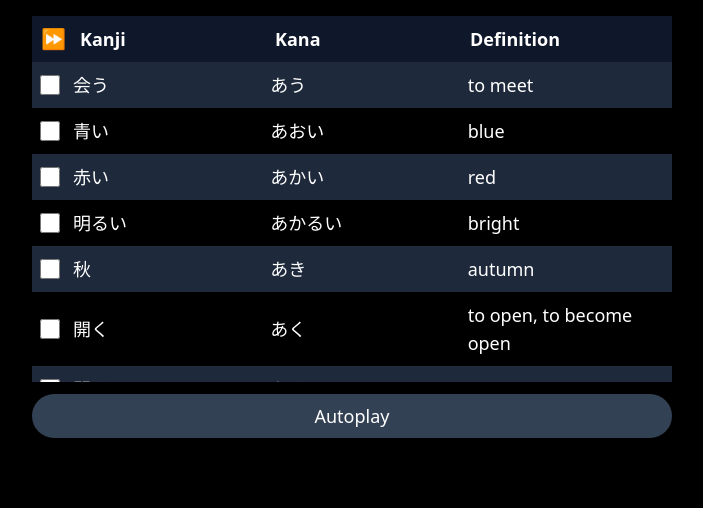
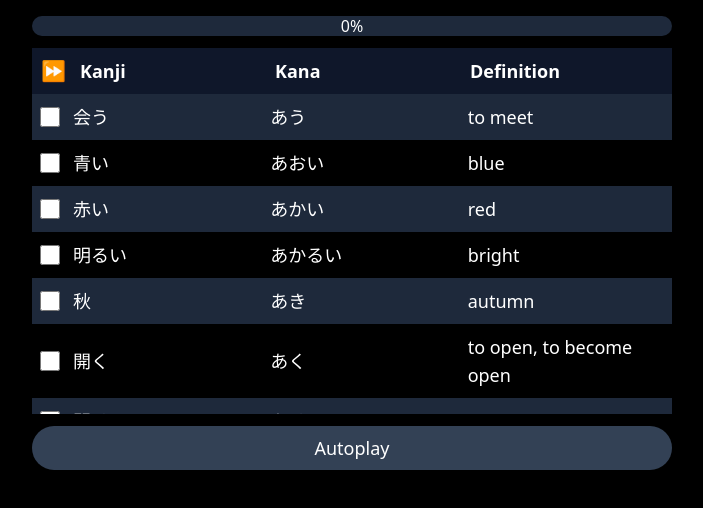
Before and after one commit to bryanjenningz/jlpt-audio-srs, a Next.js app: page / in a window 1280 px wide. Shown: the top 508 px of the page, without its empty margins (288-991 px from the left). Built offline with nearby package versions, Linux system fonts and the light colour scheme.

Commit message:
Add progress bar

```diff
--- a/src/pages/index.tsx
+++ b/src/pages/index.tsx
@@ -23,6 +23,9 @@ export default function Home() {
     type: "CLOSED",
   });
   const [lastWord, setLastWord] = useState<Word>();
+  const percentComplete = Math.floor(
+    (words.filter((word) => word.known).length / words.length) * 100,
+  );
 
   const playWord = useCallback(
     async (word: Word, now: number): Promise<void> => {
@@ -56,6 +59,20 @@ export default function Home() {
   return (
     <main className="flex min-h-screen flex-col items-center bg-black text-white">
       <div className="flex w-full max-w-2xl flex-col items-center gap-3 p-4">
+        <div
+          aria-hidden
+          className="relative h-5 w-full overflow-hidden rounded-full bg-slate-800"
+        >
+          <div
+            className="absolute bottom-0 left-0 top-0 bg-blue-700 text-center"
+            style={{ width: `${percentComplete}%` }}
+          ></div>
+
+          <div className="absolute inset-0 flex items-center justify-center">
+            {isNaN(percentComplete) ? "" : `${percentComplete}%`}
+          </div>
+        </div>
+
         <table className="flex w-full flex-col">
           <thead>
             <tr className="flex w-full max-w-2xl bg-slate-900 p-2 text-lg">
```
